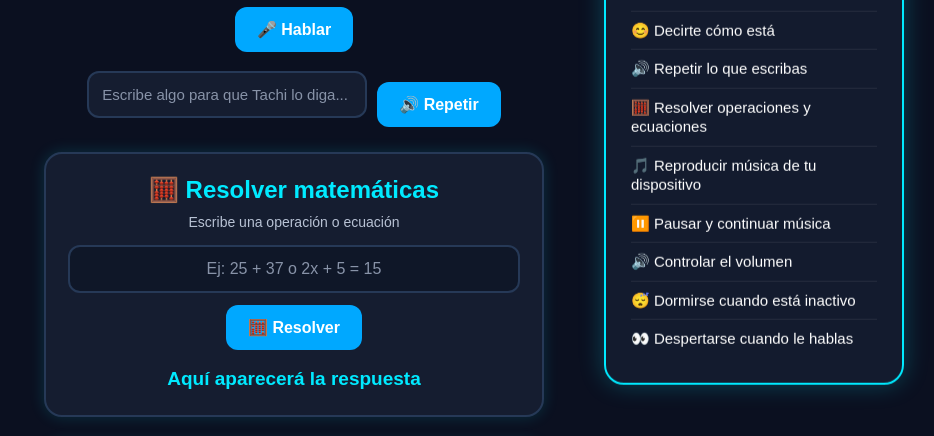
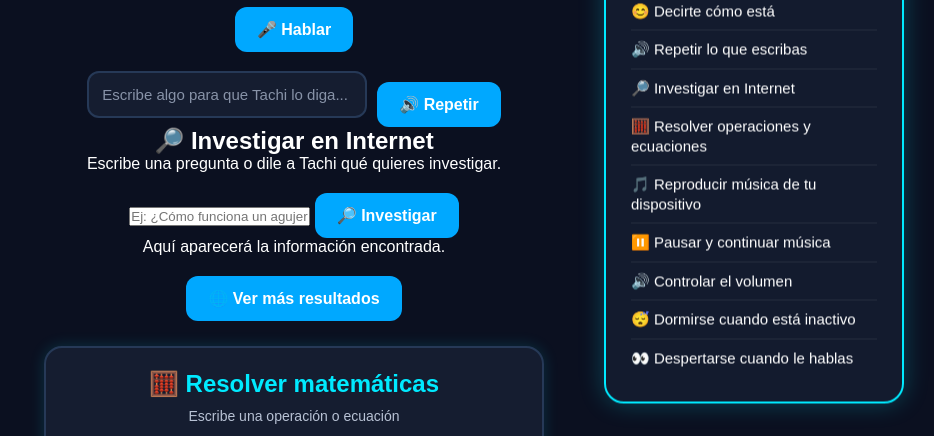
Before and after one commit to alex2010hernandez28-maker/Tachi, a plain HTML site: page index.html in a window 1280 px wide. Shown: the part 345-781 px from the top of the page, without its empty margins (346-1280 px from the left). Drawn offline with Linux system fonts and the light colour scheme.

Commit message:
Update index.html

```diff
--- a/index.html
+++ b/index.html
@@ -1,11 +1,17 @@
-<!DOCTYPE html><html lang="es">
+<!DOCTYPE html>
+<html lang="es">
 <head>
     <meta charset="UTF-8">
-    <meta name="viewport" content="width=device-width, initial-scale=1.0"><title>Mi Robot IA</title>
+    <meta name="viewport" content="width=device-width, initial-scale=1.0">
+
+    <title>Mi Robot IA</title>
 
     <link rel="stylesheet" href="style.css">
+</head>
 
-</head><body><main class="contenedor">
+<body>
+
+    <main class="contenedor">
 
         <div class="robot">
 
@@ -40,7 +46,46 @@
 
         </div>
 
-    <!-- RESOLVER MATEMÁTICAS -->
+
+        <!-- =========================
+             INVESTIGAR EN INTERNET
+        ========================== -->
+
+        <section class="investigacion">
+
+            <h2>🔎 Investigar en Internet</h2>
+
+            <p>
+                Escribe una pregunta o dile a Tachi qué quieres investigar.
+            </p>
+
+            <input
+                type="text"
+                id="preguntaInvestigacion"
+                placeholder="Ej: ¿Cómo funciona un agujero negro?"
+            >
+
+            <button id="investigar">
+                🔎 Investigar
+            </button>
+
+            <div id="resultadoInvestigacion">
+                Aquí aparecerá la información encontrada.
+            </div>
+
+            <button
+                id="abrirBusqueda"
+                class="boton-secundario"
+            >
+                🌐 Ver más resultados
+            </button>
+
+        </section>
+
+
+        <!-- =========================
+             MATEMÁTICAS
+        ========================== -->
 
         <section class="matematicas">
 
@@ -66,7 +111,10 @@
 
         </section>
 
-    <!-- REPRODUCTOR DE MÚSICA -->
+
+        <!-- =========================
+             REPRODUCTOR DE MÚSICA
+        ========================== -->
 
         <section class="reproductor">
 
@@ -117,29 +165,49 @@
 
     </main>
 
-<!-- CUADRO DE FUNCIONES -->
+
+    <!-- =========================
+         CUADRO DE FUNCIONES
+    ========================== -->
 
     <aside class="funciones">
 
         <h2>🤖 ¿Qué puede hacer Tachi?</h2>
 
         <ul>
+
             <li>🎤 Escuchar tu voz</li>
+
             <li>🗣️ Responder cuando hablas</li>
+
             <li>🕐 Decirte la hora</li>
+
             <li>📅 Decirte la fecha</li>
+
             <li>👋 Responder saludos</li>
+
             <li>😊 Decirte cómo está</li>
+
             <li>🔊 Repetir lo que escribas</li>
+
+            <li>🔎 Investigar en Internet</li>
+
             <li>🧮 Resolver operaciones y ecuaciones</li>
+
             <li>🎵 Reproducir música de tu dispositivo</li>
+
             <li>⏸️ Pausar y continuar música</li>
+
             <li>🔊 Controlar el volumen</li>
+
             <li>😴 Dormirse cuando está inactivo</li>
+
             <li>👀 Despertarse cuando le hablas</li>
+
         </ul>
 
     </aside>
+
 
     <script src="script.js"></script>
 
```
Lines whose indentation alone changed are shown as unchanged.
